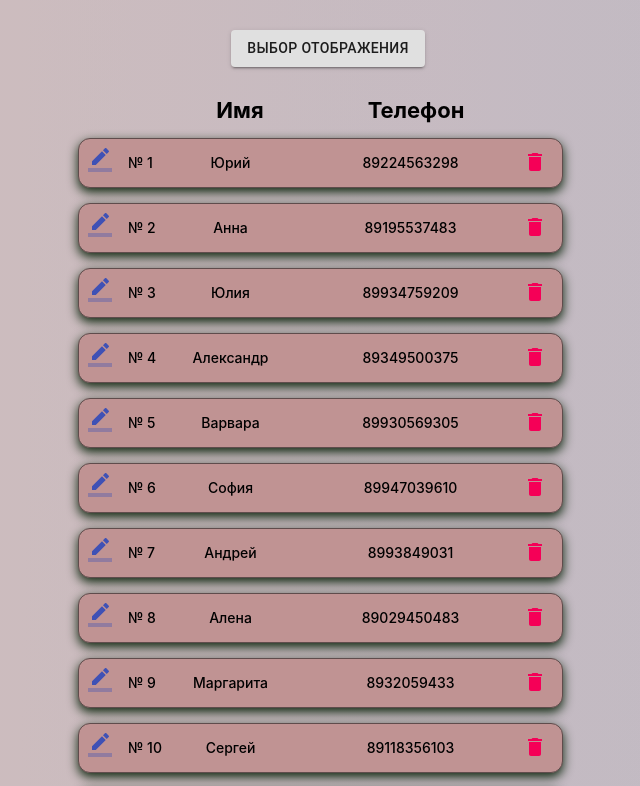
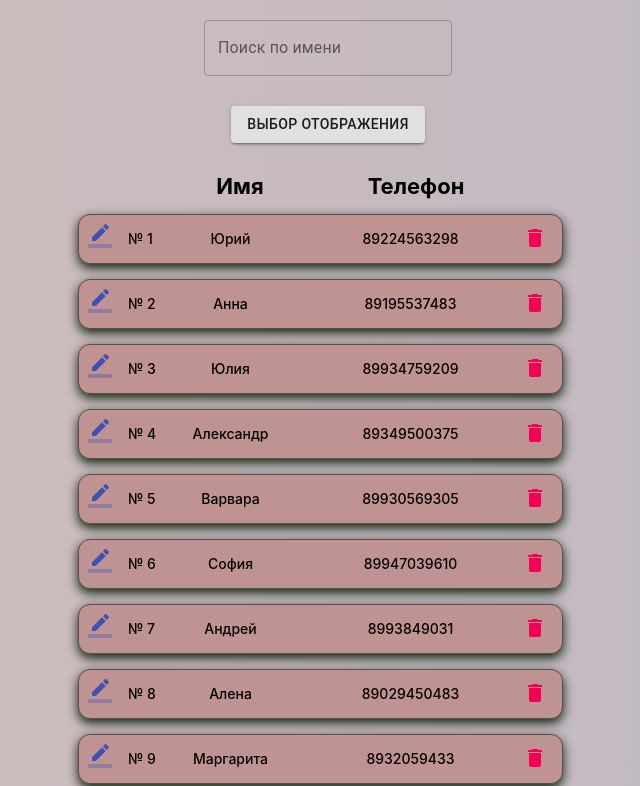
Before and after one commit to Igorg599/takeoff_staff, a React (Create React App) app: page / in a window 1280 px wide. Shown: the top 786 px of the page, without its empty margins (312-952 px from the left). Built offline with nearby package versions, Linux system fonts and the light colour scheme; data requests are answered from the project's data file.

Commit message:
реализация_поиска_по_имени

```diff
--- a/src/App.js
+++ b/src/App.js
@@ -2,20 +2,37 @@ import React from 'react';
 import UserList from './components/UserList';
 import {useSelector, useDispatch} from 'react-redux';
 import {fetchUsers} from './redux/actions/action';
+import Nav from './components/Nav';
 
 function App() {
   const dispatch = useDispatch();
   const users = useSelector(({data}) => data.items);
+  const [inputVolume, setInputVolume] = React.useState('');
+
+  function searchUser(value) {
+    setInputVolume(value);
+  }
 
   React.useEffect(() => {
-    if (users === null) {
-    dispatch(fetchUsers());
-    } return users;
-}, [dispatch, users]);
+      if (users === null) {
+      dispatch(fetchUsers());
+      } return users;
+  }, [dispatch, users]);
+
+  let newUsers = [];
+
+  if (users === null) {
+    return newUsers;
+  } else {
+    newUsers = users.filter((location) => {
+      return location.name.toLowerCase().indexOf(inputVolume) > -1
+    });
+  }
 
   return (
     <div className="wrapper">
-      <UserList users={users}/>
+      <Nav searchUser={searchUser}/>
+      <UserList users={newUsers}/>
     </div>
   );
 }
--- /dev/null
+++ b/src/components/Nav/index.js
@@ -0,0 +1,23 @@
+import React from 'react';
+import { TextField } from '@material-ui/core';
+
+const Nav = ({searchUser}) => {
+
+    function onUpdateSearch(e) {
+        searchUser(e.target.value.toLowerCase());
+    }
+
+    return (
+        <>
+            <div className='nav'>
+                <TextField
+                id="outlined-basic"
+                label="Поиск по имени"
+                variant="outlined"
+                onChange={onUpdateSearch}/>
+            </div>
+        </>
+    )
+}
+
+export default Nav;
--- a/src/components/UserList/UserTableItem.js
+++ b/src/components/UserList/UserTableItem.js
@@ -28,7 +28,7 @@ const UserTableItem = ({id, name, tel, onRemove, index}) => {
         const newobj = {
             id: id,
             name: newName,
-            age: newTel,
+            tel: newTel,
         }
         dispatch(changeUser(newobj));
         setDataInput(!dataInput);
--- a/src/index.scss
+++ b/src/index.scss
@@ -196,3 +196,9 @@ code {
       }
     }
 }
+
+.nav {
+  display: flex;
+  justify-content: space-around;
+  align-items: center;
+}
```
Also changed, not shown: 1 other file (tests, documents, lock files or other folders).
